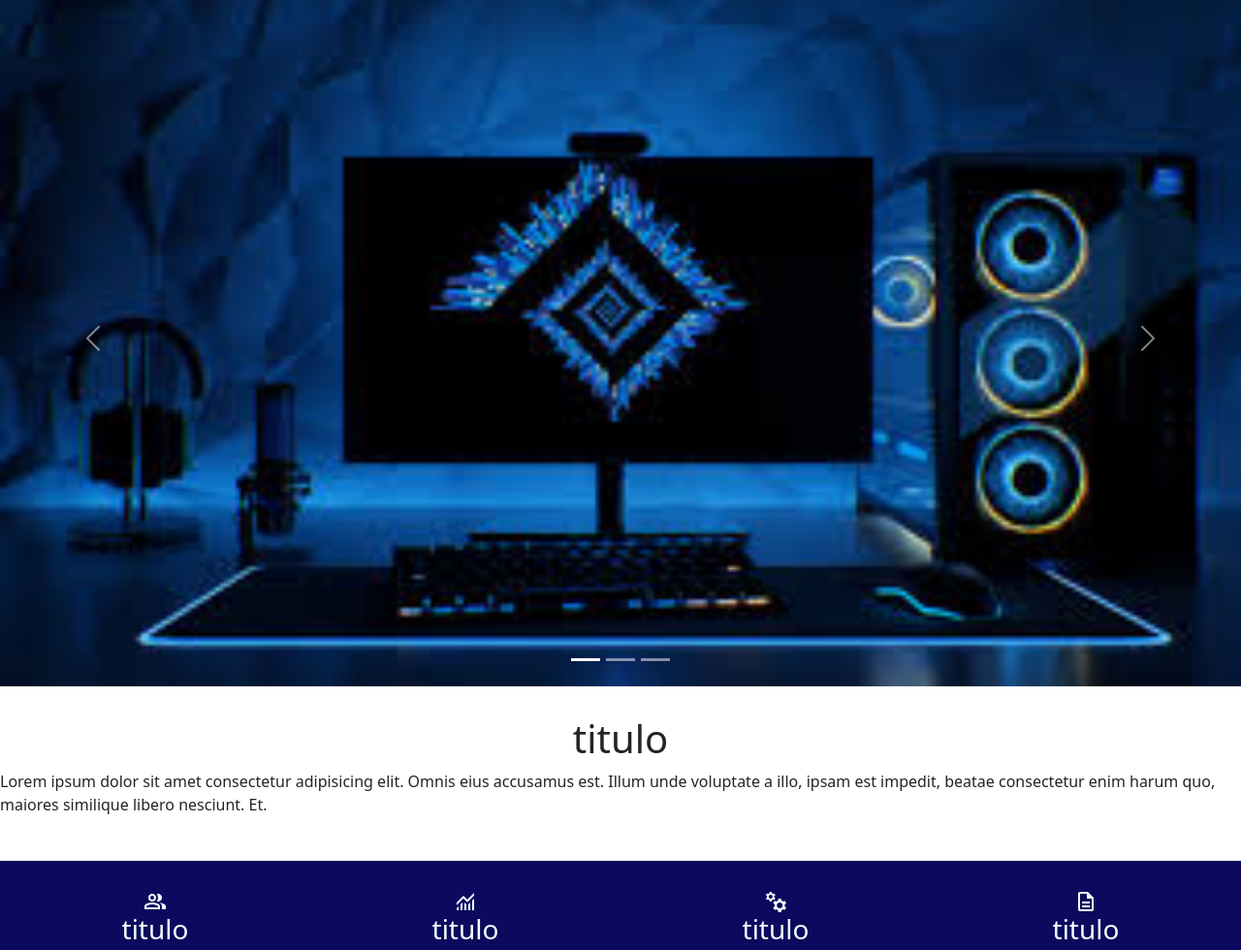
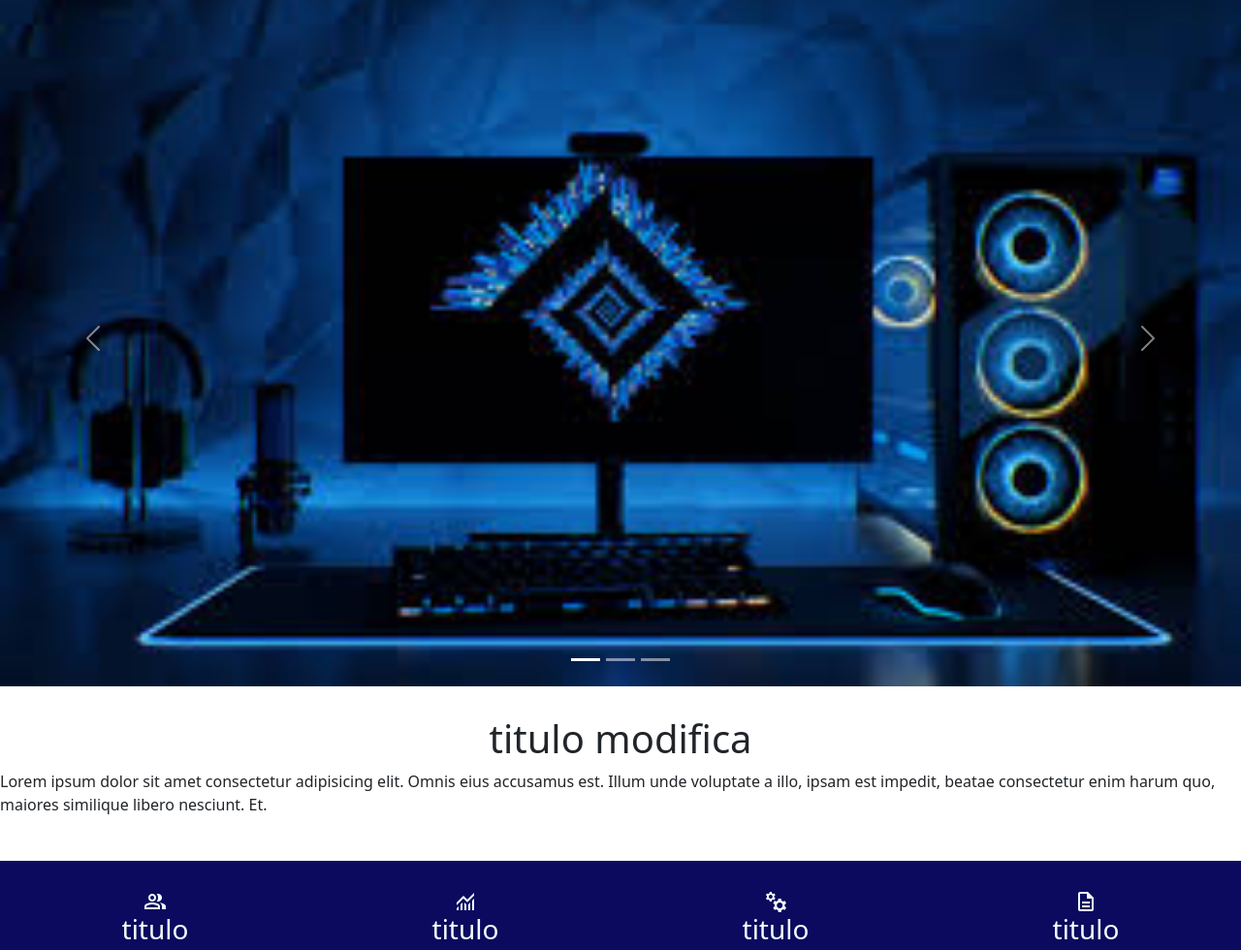
Before and after one commit to luisserranom/Tarea03y04UsachLuisSerrano, a website: page index.html in a window 1280 px wide. Shown: the part 65-1045 px from the top of the page at 97% size. Drawn offline with nearby package versions, Linux system fonts and the light colour scheme.

Commit message:
modificacion 2 perfil

```diff
--- a/index.html
+++ b/index.html
@@ -70,7 +70,8 @@
           </div>
       </section>
       <section class="descripcion">
-         <h1>titulo</h1>
+         <!--modificacion  segundo perfil-->
+         <h1>titulo modifica</h1>
          <p>
             Lorem ipsum dolor sit amet consectetur adipisicing elit. Omnis eius accusamus est. Illum unde voluptate a illo, ipsam est impedit, beatae consectetur enim harum quo, maiores similique libero nesciunt. Et.
          </p>
```
